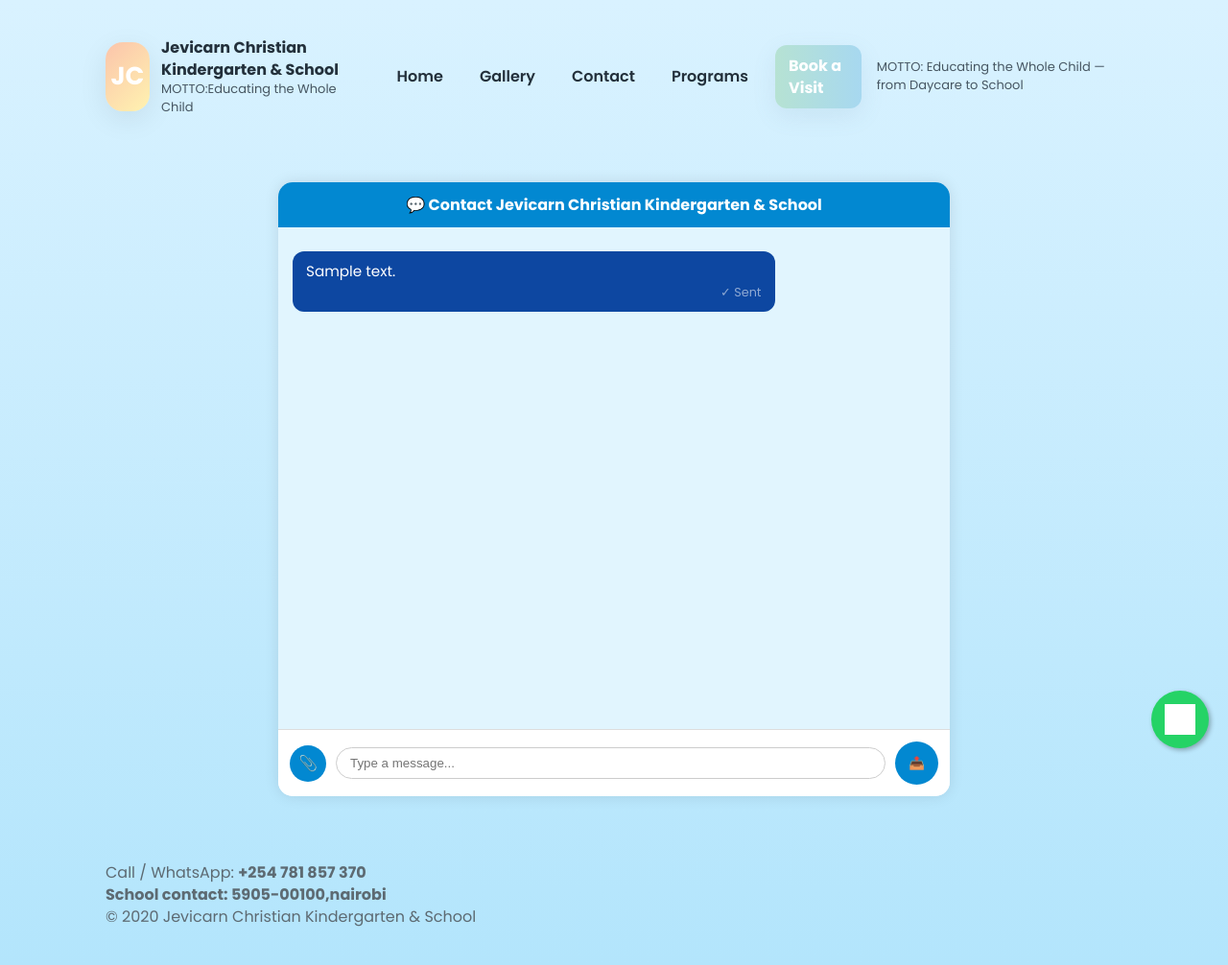
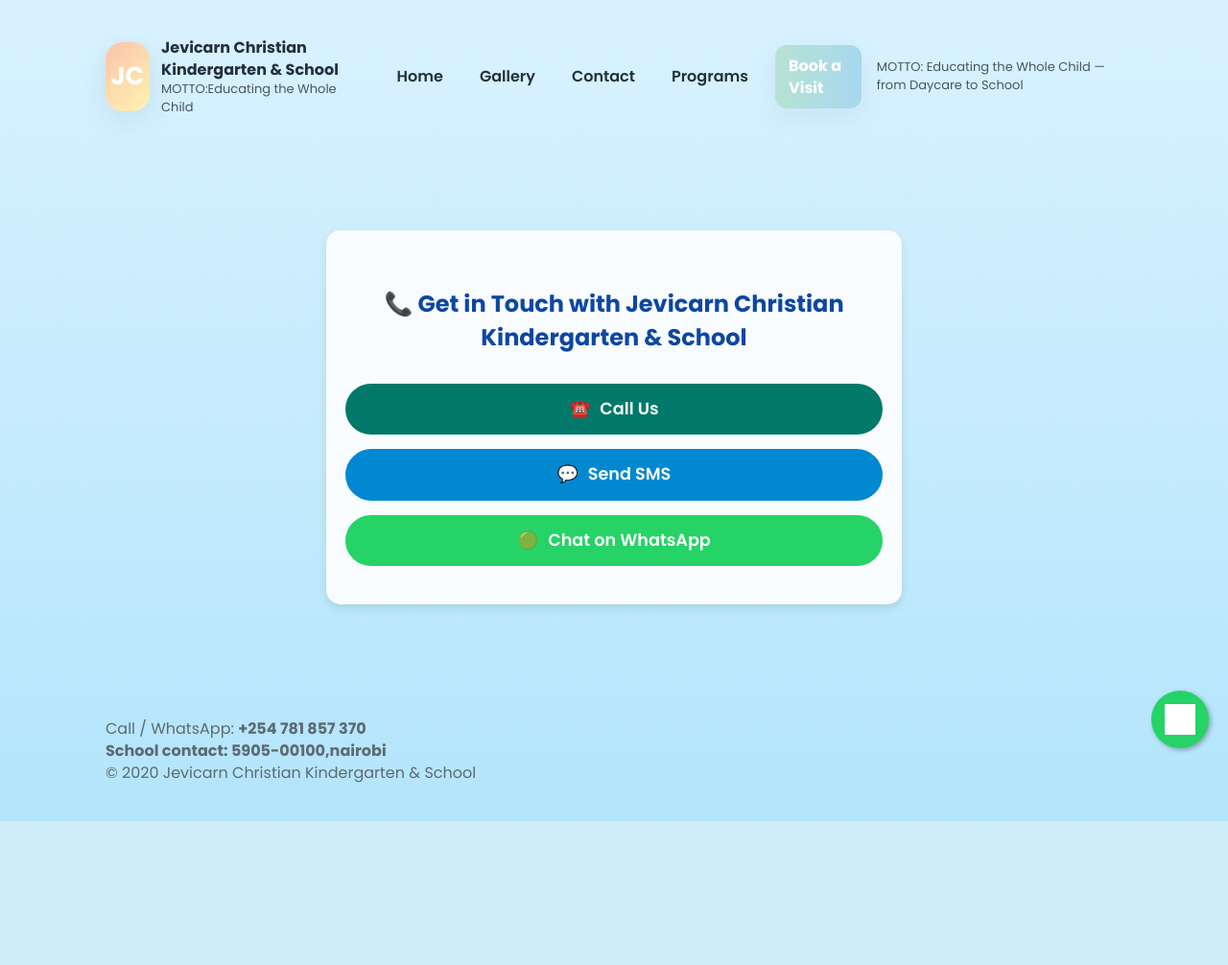
Before and after one commit to JeanPromise/Jevicarn-Christian-School, a Flask app: template templates/contact.html in a window 1280 px wide. Shown: the whole page at 96% size. After the commit the page ends 856 px from the top, so only its background shows below. Run offline with Flask 3, Linux system fonts and the light colour scheme; the template is opened without the code that fills it: most values are stand-ins (such as "Sample title", 1, 10 or a date in 2020); grey boxes are pictures that could not be loaded.

Commit message:
Update contact.html

```diff
--- a/templates/contact.html
+++ b/templates/contact.html
@@ -3,150 +3,74 @@
 <style>
   body {
     background: linear-gradient(180deg, #d9f2ff 0%, #b3e5fc 100%);
+    font-family: 'Poppins', sans-serif;
   }
 
-  .chat-container {
-    max-width: 700px;
-    margin: 30px auto;
-    background: #f2faff;
+  .contact-options {
+    max-width: 600px;
+    margin: 80px auto;
+    text-align: center;
+    background: #f9fcff;
     border-radius: 15px;
-    box-shadow: 0 0 15px rgba(0,0,0,0.1);
-    overflow: hidden;
+    padding: 40px 20px;
+    box-shadow: 0 4px 10px rgba(0,0,0,0.1);
+  }
+
+  .contact-options h2 {
+    color: #0d47a1;
+    margin-bottom: 30px;
+    font-weight: 700;
+  }
+
+  .contact-buttons {
     display: flex;
     flex-direction: column;
-    height: 80vh;
+    gap: 15px;
   }
 
-  .chat-header {
-    background-color: #0288d1;
-    color: white;
-    text-align: center;
-    padding: 12px;
-    font-weight: bold;
+  .contact-btn {
+    display: flex;
+    align-items: center;
+    justify-content: center;
+    padding: 14px;
+    font-size: 1.1rem;
+    font-weight: 600;
+    color: #fff;
+    border-radius: 30px;
+    text-decoration: none;
+    transition: transform 0.2s ease-in-out, opacity 0.2s ease-in-out;
   }
 
-  .chat-box {
-    flex: 1;
-    overflow-y: auto;
-    padding: 15px;
-    background-color: #e1f5fe;
+  .contact-btn:hover {
+    transform: scale(1.05);
+    opacity: 0.9;
   }
 
-  .message {
-    max-width: 75%;
-    margin: 10px 0;
-    padding: 10px 14px;
-    border-radius: 12px;
-    position: relative;
-    font-size: 0.95rem;
+  .call { background-color: #00796b; }
+  .sms { background-color: #0288d1; }
+  .whatsapp { background-color: #25D366; }
+
+  .contact-btn span {
+    margin-left: 10px;
   }
 
-  .user-msg {
-    background-color: #0288d1;
-    color: #fff;
-    align-self: flex-end;
-    margin-left: auto;
+  @media (max-width: 600px) {
+    .contact-options { margin: 50px 15px; }
   }
-
-  .admin-msg {
-    background-color: #0d47a1;
-    color: #fff;
-    align-self: flex-start;
-  }
-
-  .status {
-    font-size: 0.8rem;
-    margin-top: 2px;
-    text-align: right;
-    color: #fff8;
-  }
-
-  .chat-input-area {
-    padding: 12px;
-    background-color: #fff;
-    border-top: 1px solid #ddd;
-    display: flex;
-    align-items: center;
-    gap: 10px;
-  }
-
-  .chat-input-area input[type="text"],
-  .chat-input-area textarea {
-    flex: 1;
-    border-radius: 20px;
-    border: 1px solid #ccc;
-    padding: 8px 14px;
-    resize: none;
-    outline: none;
-  }
-
-  .chat-input-area input[type="file"] {
-    display: none;
-  }
-
-  .attach-label {
-    background-color: #0288d1;
-    color: white;
-    border-radius: 50%;
-    width: 38px;
-    height: 38px;
-    display: flex;
-    justify-content: center;
-    align-items: center;
-    cursor: pointer;
-  }
-
-  .send-btn {
-    background-color: #0288d1;
-    color: white;
-    border: none;
-    border-radius: 50%;
-    width: 45px;
-    height: 45px;
-    display: flex;
-    justify-content: center;
-    align-items: center;
-    cursor: pointer;
-  }
-
-  .send-btn:hover {
-    background-color: #0277bd;
-  }
-
 </style>
 
-<section class="chat-container">
-  <div class="chat-header">
-    💬 Contact Jevicarn Christian Kindergarten & School
+<section class="contact-options">
+  <h2>📞 Get in Touch with Jevicarn Christian Kindergarten & School</h2>
+  <div class="contact-buttons">
+    <a href="tel:+254781857370" class="contact-btn call">
+      ☎️ <span>Call Us</span>
+    </a>
+    <a href="sms:+254781857370" class="contact-btn sms">
+      💬 <span>Send SMS</span>
+    </a>
+    <a href="https://wa.me/254781857370" target="_blank" class="contact-btn whatsapp">
+      🟢 <span>Chat on WhatsApp</span>
+    </a>
   </div>
-
-  <div class="chat-box" id="chatBox">
-    {% if messages_list %}
-      {% for msg in messages_list %}
-        <div class="message {{ 'user-msg' if msg.sender == 'user' else 'admin-msg' }}">
-          {{ msg.text }}
-          {% if msg.filename %}
-            <div><a href="{{ url_for('uploaded_file', filename=msg.filename) }}" target="_blank" style="color:#fff;text-decoration:underline;">📎 Attachment</a></div>
-          {% endif %}
-          <div class="status">
-            {% if msg.seen %}
-              Seen
-            {% else %}
-              ✓ Sent
-            {% endif %}
-          </div>
-        </div>
-      {% endfor %}
-    {% else %}
-      <div style="text-align:center; color:#555;">Start a conversation below 👇</div>
-    {% endif %}
-  </div>
-
-  <form method="POST" enctype="multipart/form-data" class="chat-input-area">
-    <label for="fileInput" class="attach-label" title="Attach file">📎</label>
-    <input type="file" id="fileInput" name="file">
-    <input type="text" name="text" placeholder="Type a message..." required>
-    <button class="send-btn" title="Send">📤</button>
-  </form>
 </section>
 {% endblock %}
```
